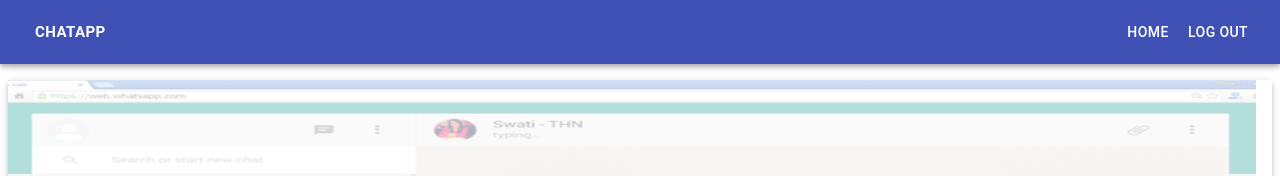
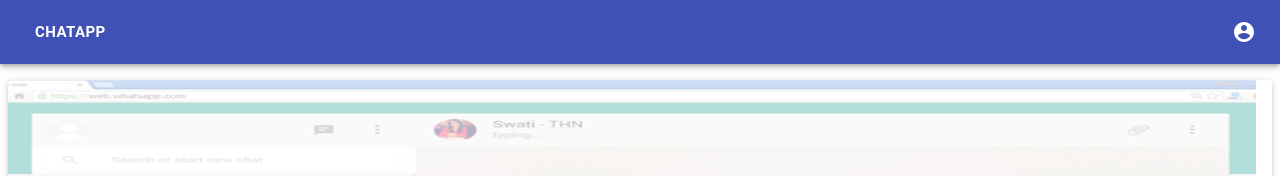
Before and after one commit to ShivaPrabhakar/new-React-app, a React (Create React App) app in the folder web/: page / in a window 1280 px wide. Shown: the top 176 px of the page. Built offline with nearby package versions, Linux system fonts and the light colour scheme.

Commit message:
routing changes and logout support

```diff
--- a/web/src/components/appBar.js
+++ b/web/src/components/appBar.js
@@ -4,6 +4,11 @@
 import Toolbar from '@material-ui/core/Toolbar';
 import Typography from '@material-ui/core/Typography';
 import Button from '@material-ui/core/Button';
+import IconButton from '@material-ui/core/IconButton';
+import AccountCircle from '@material-ui/icons/AccountCircle';
+import Menu from '@material-ui/core/Menu';
+import MenuItem from '@material-ui/core/MenuItem';
+
 import clsx from 'clsx';
 import Cookies from 'universal-cookie';
 import axios from 'axios';
@@ -15,6 +20,18 @@
 
 
 const useStyles = makeStyles((theme) => ({
+  grow: {
+    flexGrow: 1,
+  },
+  // menuButton: {
+  //   marginRight: theme.spacing(2),
+  // },
+  // title: {
+  //   display: 'none',
+  //   [theme.breakpoints.up('sm')]: {
+  //     display: 'block',
+  //   },
+  // },
   root: {
     flexGrow: 1,
     margin: theme.spacing(0)
@@ -34,10 +51,31 @@
   //
  let history = useHistory();
 
+
+ const classes = useStyles();
+ const [anchorEl, setAnchorEl] = React.useState(null);
+
+ const isMenuOpen = Boolean(anchorEl);
+
+ const handleProfileMenuOpen = (event) => {
+   setAnchorEl(event.currentTarget);
+ };
+
+
+
+ const handleMenuClose = () => {
+  setAnchorEl(null);
+};
+
+
+
+ const menuId = 'primary-search-account-menu';
+
+
  const [token] = useState({
   token: cookies.get('w_authExp')
 })
-  const classes = useStyles();
+ // const classes = useStyles();
 // console.log(token);
 
 const config = {
@@ -56,6 +94,22 @@
 
 
 }
+
+const renderMenu = (
+  <Menu
+    anchorEl={anchorEl}
+    anchorOrigin={{ vertical: 'top', horizontal: 'right' }}
+    id={menuId}
+    keepMounted
+    transformOrigin={{ vertical: 'top', horizontal: 'right' }}
+    open={isMenuOpen}
+    onClose={handleMenuClose}
+  >
+    <MenuItem onClick={handleMenuClose}>Profile</MenuItem>
+    <MenuItem onClick={handleMenuClose}>My account</MenuItem>
+    <MenuItem onClick={logoutFun}>LogOut</MenuItem>
+  </Menu>
+);
 
  const setBth = () =>{
   if(token.token === ""){
@@ -82,10 +136,23 @@
               <Typography variant="h6" className={classes.title}>
               <Button size={"large"} disableRipple disableFocusRipple disableElevation href={'/home'} color="inherit"><strong className={classes.chatbtn} >ChatApp</strong></Button>
               </Typography>
-              <Button disableRipple disableFocusRipple disableElevation href={'/home'} color="inherit">Home</Button>
-              <Button disableRipple disableFocusRipple disableElevation onClick={logoutFun}  color="inherit">Log Out</Button>
+
+              <div className={classes.sectionDesktop}>
+                  <IconButton
+                    edge="end"
+                    aria-label="account of current user"
+                    aria-controls={menuId}
+                    aria-haspopup="true"
+                    onClick={handleProfileMenuOpen}
+                    color="inherit"
+                  >
+                    <AccountCircle />
+                  </IconButton>
+              </div>
+
           </Toolbar>
         </AppBar>
+        {renderMenu}
       </div>
     );
   }
```
